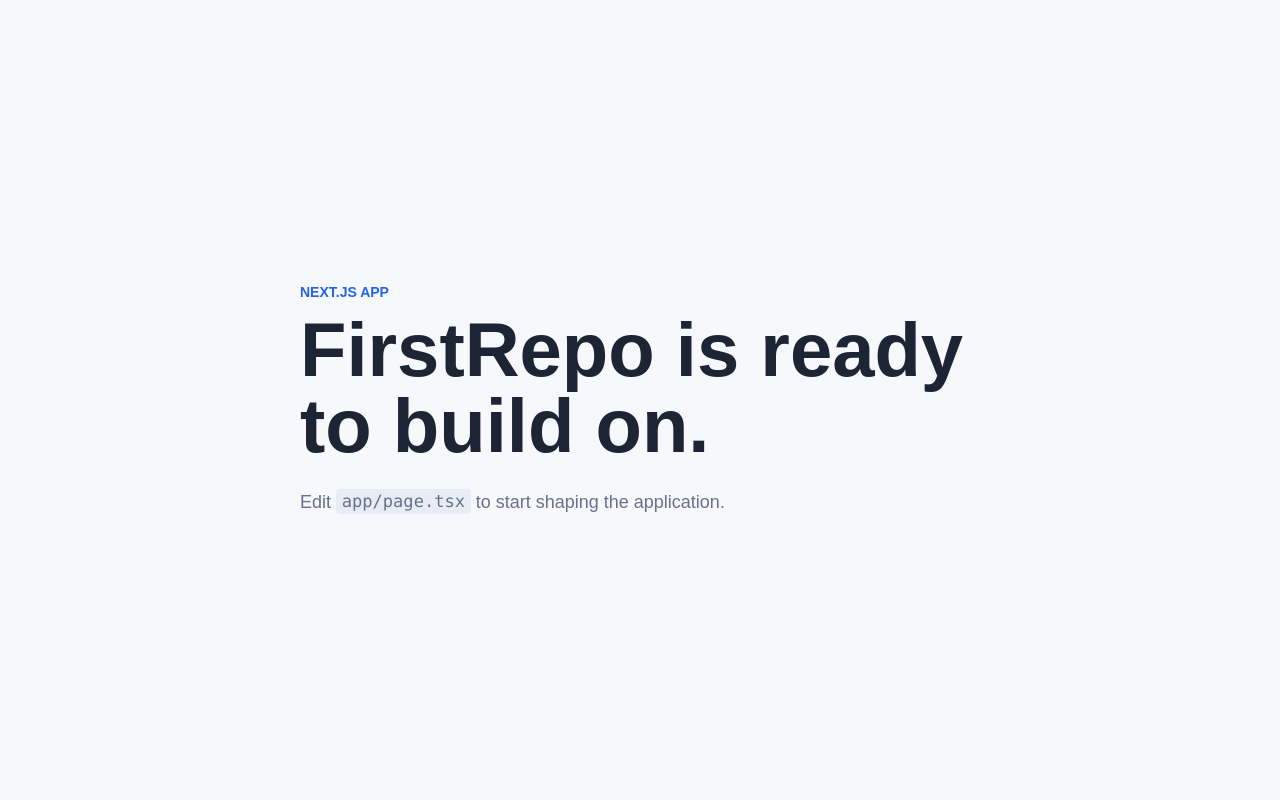
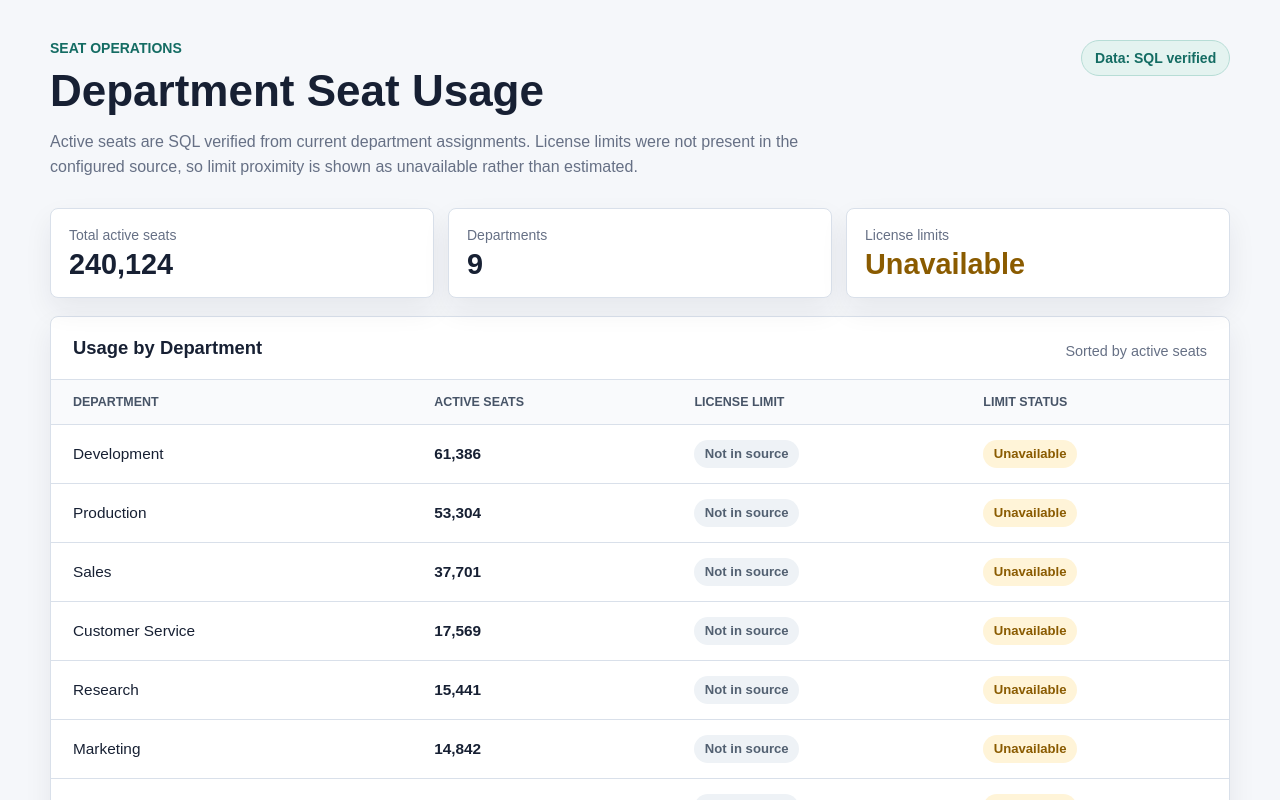
Before and after one commit to Zeyuzhao/FirstRepo, a Next.js app: page / in a window 1280 px wide. Shown: the top 800 px of the page. Built offline with nearby package versions, Linux system fonts and the light colour scheme.

Commit message:
Add department seat usage dashboard

```diff
--- a/app/globals.css
+++ b/app/globals.css
@@ -1,9 +1,14 @@
 :root {
   color-scheme: light;
-  --background: #f7f8fb;
-  --foreground: #1d2433;
-  --muted: #65728a;
-  --accent: #2563eb;
+  --background: #f5f7fa;
+  --foreground: #172033;
+  --muted: #667085;
+  --line: #d9e0ea;
+  --panel: #ffffff;
+  --accent: #146c63;
+  --accent-soft: #e4f3f0;
+  --warning-soft: #fff4d8;
+  --warning-text: #8a5b00;
 }
 
 * {
@@ -25,23 +30,18 @@ body {
     sans-serif;
 }
 
-code {
-  border-radius: 4px;
-  background: #e8edf5;
-  padding: 0.15rem 0.35rem;
-  font-family: "SFMono-Regular", Consolas, "Liberation Mono", monospace;
-  font-size: 0.95em;
+.dashboard {
+  min-height: 100vh;
+  padding: 40px;
 }
 
-.page {
-  display: grid;
-  min-height: 100vh;
-  place-items: center;
-  padding: 2rem;
-}
-
-.intro {
-  max-width: 680px;
+.header {
+  display: flex;
+  align-items: flex-start;
+  justify-content: space-between;
+  gap: 24px;
+  max-width: 1180px;
+  margin: 0 auto 28px;
 }
 
 .eyebrow {
@@ -54,14 +54,186 @@ code {
 
 h1 {
   margin: 0;
-  font-size: clamp(2.25rem, 6vw, 4.75rem);
+  font-size: 2.75rem;
+  line-height: 1.05;
+}
+
+.summary {
+  max-width: 760px;
+  margin: 1rem 0 0;
+  color: var(--muted);
+  font-size: 1rem;
+  line-height: 1.55;
+}
+
+.source-badge {
+  flex: 0 0 auto;
+  border: 1px solid #b7ddd6;
+  border-radius: 999px;
+  background: var(--accent-soft);
+  color: var(--accent);
+  padding: 0.55rem 0.8rem;
+  font-size: 0.875rem;
+  font-weight: 700;
+}
+
+.metrics,
+.usage-panel {
+  max-width: 1180px;
+  margin: 0 auto;
+}
+
+.metrics {
+  display: grid;
+  grid-template-columns: repeat(3, minmax(0, 1fr));
+  gap: 14px;
+  margin-bottom: 18px;
+}
+
+.metric,
+.usage-panel {
+  border: 1px solid var(--line);
+  border-radius: 8px;
+  background: var(--panel);
+  box-shadow: 0 12px 28px rgb(23 32 51 / 7%);
+}
+
+.metric {
+  padding: 18px;
+}
+
+.metric span {
+  display: block;
+  color: var(--muted);
+  font-size: 0.875rem;
+}
+
+.metric strong {
+  display: block;
+  margin-top: 0.45rem;
+  color: var(--foreground);
+  font-size: 1.8rem;
   line-height: 1;
 }
 
-.summary {
-  max-width: 34rem;
-  margin: 1.5rem 0 0;
+.metric.muted strong {
+  color: var(--warning-text);
+}
+
+.usage-panel {
+  overflow: hidden;
+}
+
+.panel-heading {
+  display: flex;
+  align-items: flex-end;
+  justify-content: space-between;
+  gap: 16px;
+  border-bottom: 1px solid var(--line);
+  padding: 20px 22px;
+}
+
+h2,
+.panel-heading p {
+  margin: 0;
+}
+
+h2 {
+  font-size: 1.15rem;
+}
+
+.panel-heading p {
   color: var(--muted);
-  font-size: 1.125rem;
-  line-height: 1.6;
+  font-size: 0.9rem;
 }
+
+.table-wrap {
+  overflow-x: auto;
+}
+
+table {
+  width: 100%;
+  min-width: 760px;
+  border-collapse: collapse;
+}
+
+th,
+td {
+  border-bottom: 1px solid var(--line);
+  padding: 15px 22px;
+  text-align: left;
+}
+
+th {
+  background: #f9fafc;
+  color: #475467;
+  font-size: 0.78rem;
+  font-weight: 700;
+  letter-spacing: 0;
+  text-transform: uppercase;
+}
+
+td {
+  font-size: 0.96rem;
+}
+
+tbody tr:last-child td {
+  border-bottom: 0;
+}
+
+tbody td:nth-child(2) {
+  font-variant-numeric: tabular-nums;
+  font-weight: 700;
+}
+
+.empty-value,
+.status {
+  display: inline-flex;
+  align-items: center;
+  min-height: 28px;
+  border-radius: 999px;
+  padding: 0 0.65rem;
+  font-size: 0.82rem;
+  font-weight: 700;
+}
+
+.empty-value {
+  background: #eef2f6;
+  color: #526071;
+}
+
+.status {
+  background: var(--warning-soft);
+  color: var(--warning-text);
+}
+
+@media (max-width: 760px) {
+  .dashboard {
+    padding: 24px 16px;
+  }
+
+  .header {
+    display: block;
+  }
+
+  h1 {
+    font-size: 2.1rem;
+  }
+
+  .source-badge {
+    display: inline-flex;
+    margin-top: 18px;
+  }
+
+  .metrics {
+    grid-template-columns: 1fr;
+  }
+
+  .panel-heading {
+    display: block;
+  }
+
+  .panel-heading p {
+    margin-top: 0.35rem;
+  }
+}
--- a/app/layout.tsx
+++ b/app/layout.tsx
@@ -2,8 +2,8 @@ import type { Metadata } from "next";
 import "./globals.css";
 
 export const metadata: Metadata = {
-  title: "FirstRepo",
-  description: "A new Next.js application.",
+  title: "Department Seat Usage",
+  description: "SQL-verified active seat usage by department.",
 };
 
 export default function RootLayout({
--- a/app/page.tsx
+++ b/app/page.tsx
@@ -1,12 +1,85 @@
+const departments = [
+  { name: "Development", activeSeats: 61386 },
+  { name: "Production", activeSeats: 53304 },
+  { name: "Sales", activeSeats: 37701 },
+  { name: "Customer Service", activeSeats: 17569 },
+  { name: "Research", activeSeats: 15441 },
+  { name: "Marketing", activeSeats: 14842 },
+  { name: "Quality Management", activeSeats: 14546 },
+  { name: "Human Resources", activeSeats: 12898 },
+  { name: "Finance", activeSeats: 12437 },
+];
+
+const totalSeats = departments.reduce(
+  (sum, department) => sum + department.activeSeats,
+  0,
+);
+
+const formatNumber = new Intl.NumberFormat("en-US");
+
 export default function Home() {
   return (
-    <main className="page">
-      <section className="intro">
-        <p className="eyebrow">Next.js app</p>
-        <h1>FirstRepo is ready to build on.</h1>
-        <p className="summary">
-          Edit <code>app/page.tsx</code> to start shaping the application.
-        </p>
+    <main className="dashboard">
+      <section className="header">
+        <div>
+          <p className="eyebrow">Seat operations</p>
+          <h1>Department Seat Usage</h1>
+          <p className="summary">
+            Active seats are SQL verified from current department assignments.
+            License limits were not present in the configured source, so limit
+            proximity is shown as unavailable rather than estimated.
+          </p>
+        </div>
+        <div className="source-badge">Data: SQL verified</div>
+      </section>
+
+      <section className="metrics" aria-label="Seat usage summary">
+        <article className="metric">
+          <span>Total active seats</span>
+          <strong>{formatNumber.format(totalSeats)}</strong>
+        </article>
+        <article className="metric">
+          <span>Departments</span>
+          <strong>{departments.length}</strong>
+        </article>
+        <article className="metric muted">
+          <span>License limits</span>
+          <strong>Unavailable</strong>
+        </article>
+      </section>
+
+      <section className="usage-panel" aria-label="Department seat usage">
+        <div className="panel-heading">
+          <h2>Usage by Department</h2>
+          <p>Sorted by active seats</p>
+        </div>
+
+        <div className="table-wrap">
+          <table>
+            <thead>
+              <tr>
+                <th>Department</th>
+                <th>Active seats</th>
+                <th>License limit</th>
+                <th>Limit status</th>
+              </tr>
+            </thead>
+            <tbody>
+              {departments.map((department) => (
+                <tr key={department.name}>
+                  <td>{department.name}</td>
+                  <td>{formatNumber.format(department.activeSeats)}</td>
+                  <td>
+                    <span className="empty-value">Not in source</span>
+                  </td>
+                  <td>
+                    <span className="status">Unavailable</span>
+                  </td>
+                </tr>
+              ))}
+            </tbody>
+          </table>
+        </div>
       </section>
     </main>
   );
```
Also changed, not shown: app/icon.svg (added).
